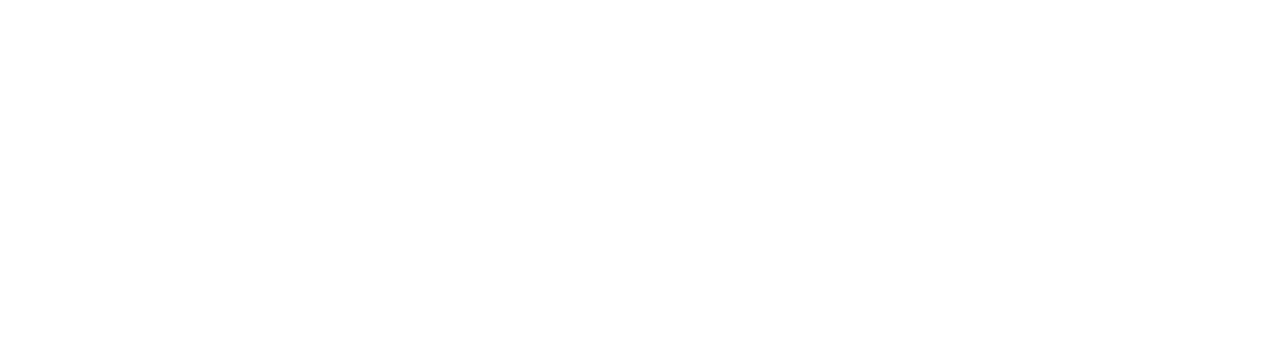
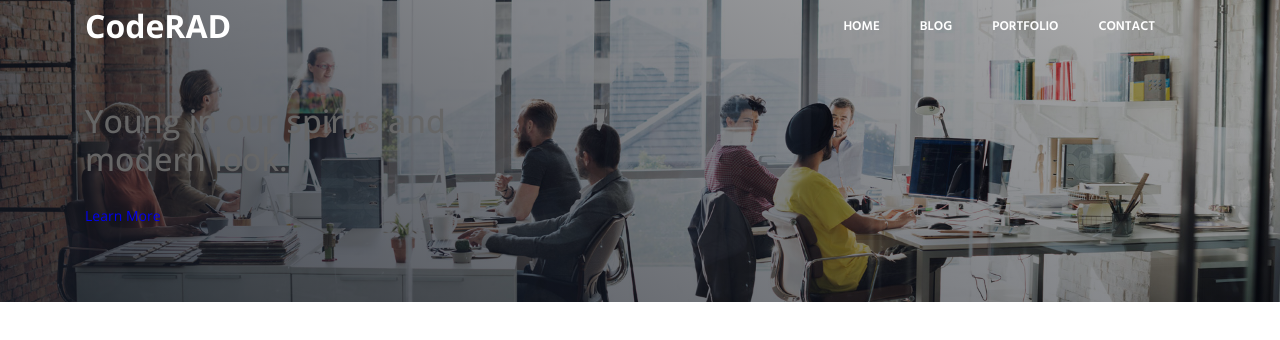
Before and after one commit to BlackBassBrew/code-rad, a plain HTML site: page index.html in a window 1280 px wide. Drawn offline with nearby package versions, Linux system fonts and the light colour scheme.

Commit message:
Add navbar and hearder content
added all header and navbar content. Began sizing and aligning the content. A little more work will be needed.

```diff
--- a/css/default.css
+++ b/css/default.css
@@ -60,3 +60,7 @@ img {
   margin-left: auto;
   margin-right: auto;
 }
+
+@media (min-width: 1200px) {
+  .container { max-width: 1140px;}
+}
--- a/css/style.css
+++ b/css/style.css
@@ -0,0 +1,64 @@
+.navbar {
+  position: fixed;
+  top: 0;
+  right: 0;
+  left: 0;
+  z-index: 500;
+  transition: ease-in-out 0.3s;
+}
+
+[aria-controls="navbarDropdown"] {
+  display: none;
+}
+
+.navbar-nav {
+  display: flex;
+  align-items: center;
+}
+
+.navbar .container {
+  display: flex;
+  align-items: center;
+}
+
+.navbar-brand {
+  margin-right: auto;
+  font-size: 2rem;
+  font-weight: 700;
+  width: 100%;
+  transition: ease-in-out 0.3s;
+  color: var(--white);
+}
+.bg-header {
+  background-image: url("../assets/images/bg-header-1.jpg");
+  background-color: var(--footer);
+  background-repeat: no-repeat;
+  background-size: cover;
+  background-position: 50% 20%;
+  position: relative;
+  z-index: 1;
+  padding: 4.6875rem 0;
+}
+
+.bg-header::before {
+  background-image: linear-gradient(30deg, rgba(21, 27, 38, 0.8) 0%, rgba(0, 0, 0, 0.3) 100%);
+  position: absolute;
+  content: "";
+  top: 0;
+  left: 0;
+  right: 0;
+  bottom: 0;
+  width: 100%;
+  height: 100%;
+  z-index: -1;
+}
+
+.nav-link a {
+  color: var(--white);
+  font-size: 0.8125rem;
+  font-weight: 600;
+  font-family: "Hind", sans-serif;
+  text-transform: uppercase;
+  margin-right: 2.5rem;
+  line-height: 1.25rem;
+}
--- a/index.html
+++ b/index.html
@@ -1,23 +1,55 @@
 <!DOCTYPE html>
 <html>
   <head>
-    <meta charset="utf-8">
-    <meta http-equiv="X-UA-Compatible" content="IE=edge">
+    <meta charset="utf-8" />
+    <meta http-equiv="X-UA-Compatible" content="IE=edge" />
     <title>CodeRAD</title>
-    <meta name="description" content="My cool website">
-    <meta name="viewport" content="width=device-width, initial-scale=1">
+    <meta name="description" content="My cool website" />
+    <meta name="viewport" content="width=device-width, initial-scale=1" />
 
     <!-- <link rel="preconnect" href="https://fonts.googleapis.com">
     <link rel="preconnect" href="https://fonts.gstatic.com" crossorigin> -->
-    <link href="https://fonts.googleapis.com/css2?family=Open+Sans:ital,wght@0,300..800;1,300..800&display=swap" rel="stylesheet">
-    <link href="https://fonts.googleapis.com/css2?family=Hind:wght@300;400;500;600;700&display=swap" rel="stylesheet">
+    <link href="https://fonts.googleapis.com/css2?family=Open+Sans:ital,wght@0,300..800;1,300..800&display=swap" rel="stylesheet" />
+    <link href="https://fonts.googleapis.com/css2?family=Hind:wght@300;400;500;600;700&display=swap" rel="stylesheet" />
 
-
-    <link rel="stylesheet" href="./css/default.css">
-    <link rel="stylesheet" href="./css/style.css">
-    <link rel="stylesheet" href="./css/responsive.css">
+    <link rel="stylesheet" href="./css/default.css" />
+    <link rel="stylesheet" href="./css/style.css" />
+    <link rel="stylesheet" href="./css/responsive.css" />
   </head>
   <body>
+    <nav class="navbar nav">
+      <div class="container">
+        <button class="navbar-toggler" aria-expanded="false" aria-controls="navbarDropdown">
+          <span>&#9776;</span>
+        </button>
+        <a class="navbar-brand" href="index.html">CodeRAD</a>
+        <ul class="navbar-nav">
+          <li class="nav-link">
+            <a href="#">Home</a>
+          </li>
+          <li class="nav-link">
+            <a href="#">Blog</a>
+          </li>
+          <li class="nav-link">
+            <a href="#">Portfolio</a>
+          </li>
+          <li class="nav-link">
+            <a href="#">Contact</a>
+          </li>
+        </ul>
+      </div>
+    </nav>
 
+    <header class="bg-header">
+      <div class="container">
+        <div class="hero-wrapper">
+          <h2 class="hero-header">
+            Young in our spirits and <br />
+            modern look.
+          </h2>
+          <a href="#">Learn More</a>
+        </div>
+      </div>
+    </header>
   </body>
 </html>
```
Also changed, not shown: assets/images/1.png (added), assets/images/2.png (added), assets/images/3.png (added), assets/images/bg-amaze.png (added), assets/images/bg-demo.jpg (added), assets/images/bg-header-1.jpg (added), assets/images/blog1.jpg (added), assets/images/blog2.jpg (added), assets/images/demo-video-thumbnail.jpg (added), assets/images/image2.svg (added), assets/images/play.svg (added), assets/images/quote-colored.svg (added), assets/images/quote.svg (added), assets/images/terminal.png (added).
